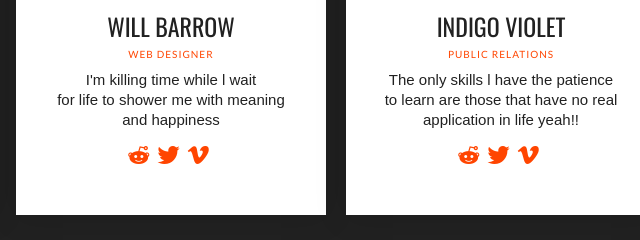
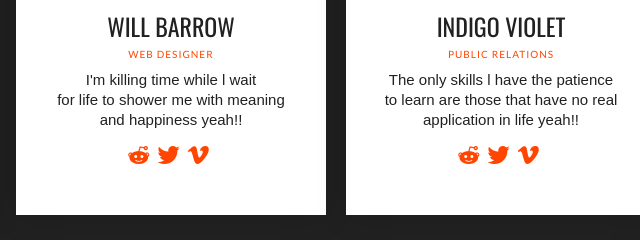
Before and after one commit to Aliyosign/card-cover, a plain HTML site: page project one/indext.html in a window 1280 px wide. Shown: the part 347-587 px from the top of the page, 469-1109 px from the left. Drawn offline with nearby package versions, Linux system fonts and the light colour scheme.

Commit message:
(card cover)

```diff
--- a/project one/indext.html
+++ b/project one/indext.html
@@ -38,7 +38,7 @@
             <h5>Web Designer</h5>
             <p>I'm killing time while l wait <br>
                 for life to shower me with meaning  <br>
-                and happiness</p>
+                and happiness yeah!!</p>
                 <div class="icons">
                     <a href="#"><i class="ion-social-reddit"></i></a>
                     <a href="#"><i class="ion-social-twitter"></i></a>
```
